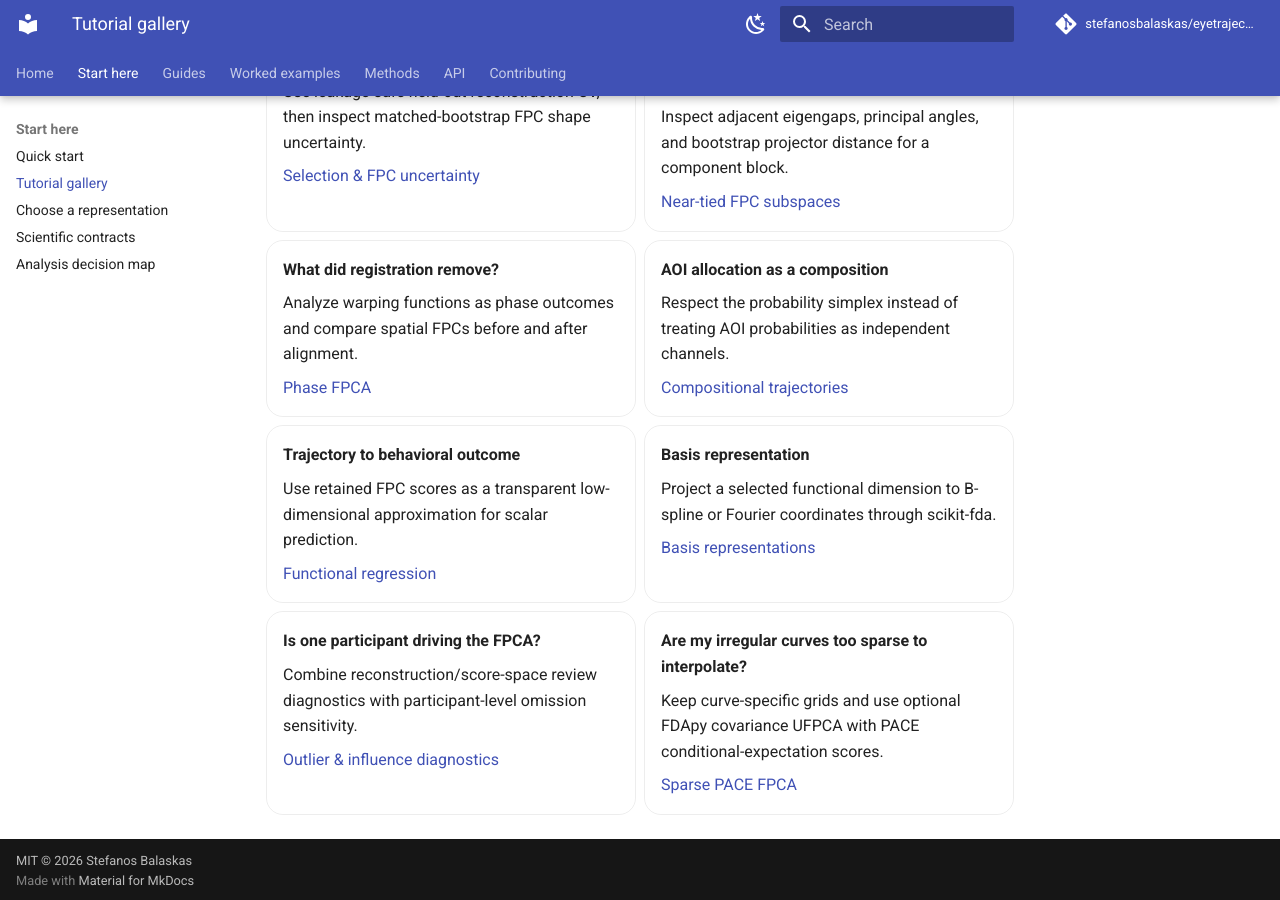
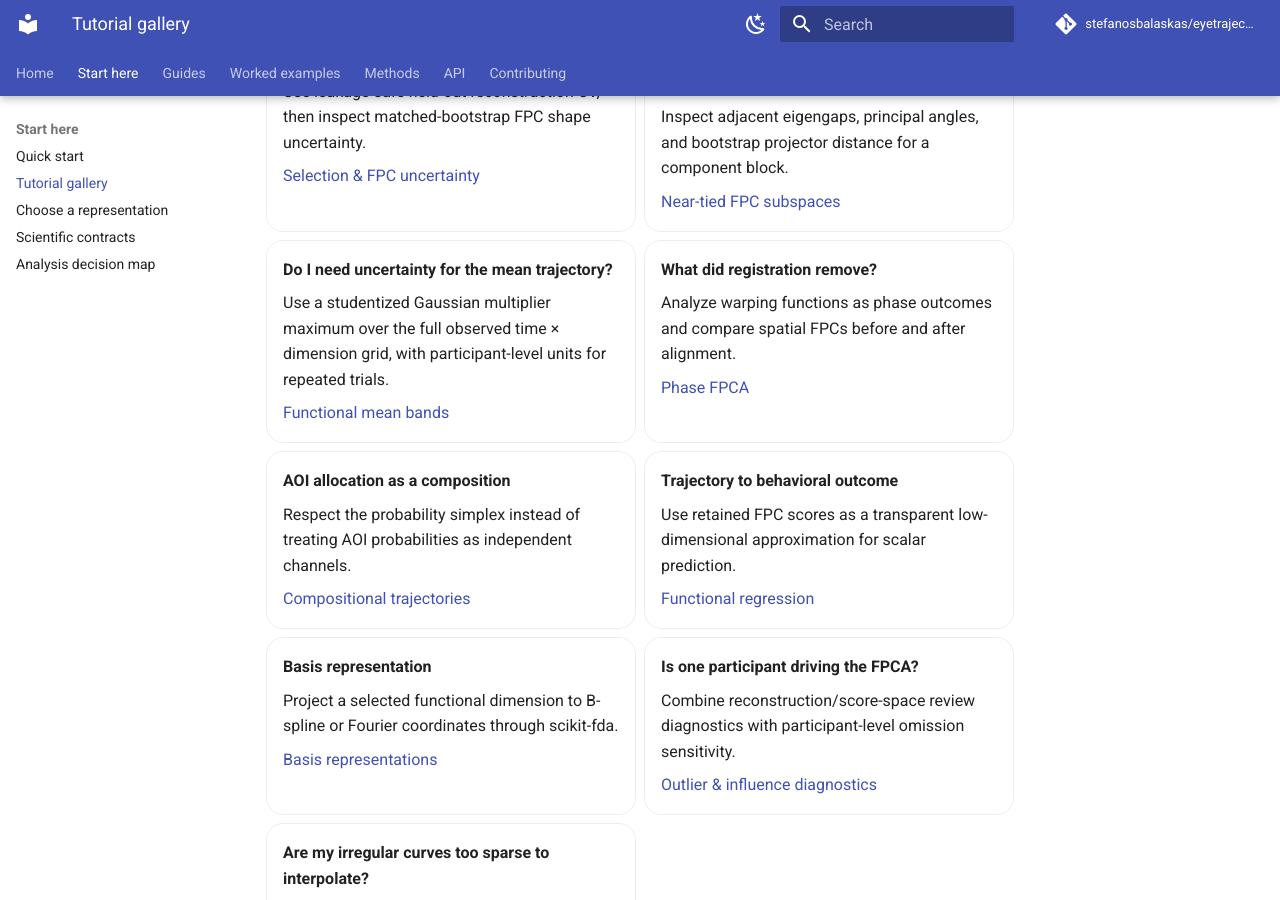
Before and after one commit to stefanosbalaskas/eyetrajectoriespy, an MkDocs documentation site: the page built from docs/tutorials/index.md, in a window 1280 px wide and 900 px high, scrolled down 602 px. Built offline with MkDocs 1.6.1 and Material for MkDocs 9.7.7, drawn with Linux system fonts in a browser that asks for light colours; comment, search, counter and statistics services are not loaded.

Commit message:
Add functional mean inference tutorial route

```diff
--- a/docs/tutorials/index.md
+++ b/docs/tutorials/index.md
@@ -40,6 +40,12 @@ Choose a tutorial by the scientific problem rather than by the function name.
 
     [Near-tied FPC subspaces](../examples/near-tied-subspace.md)
 
+-   **Do I need uncertainty for the mean trajectory?**
+
+    Use a studentized Gaussian multiplier maximum over the full observed time × dimension grid, with participant-level units for repeated trials.
+
+    [Functional mean bands](../examples/functional-mean-bands.md)
+
 -   **What did registration remove?**
 
     Analyze warping functions as phase outcomes and compare spatial FPCs before and after alignment.
```
